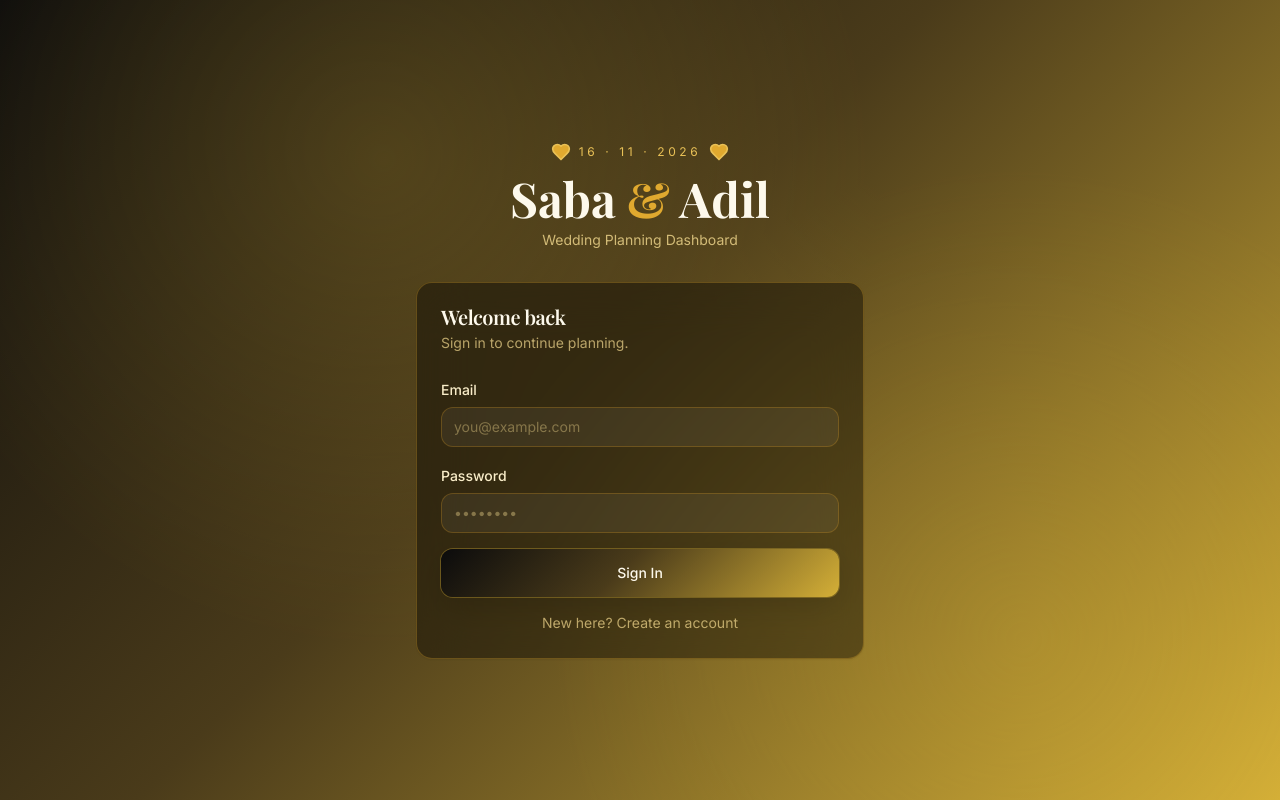
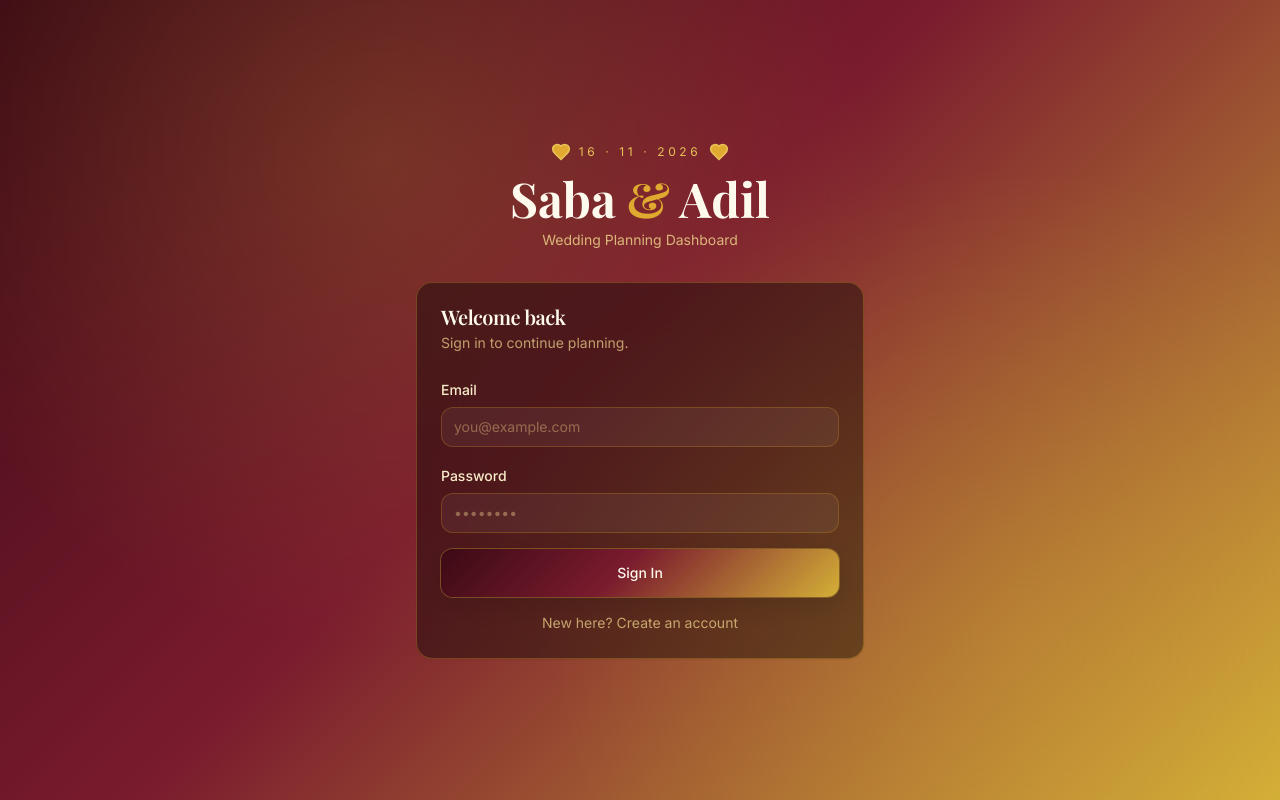
Before and after one commit to SabaAdil2026/Wedding, a Next.js app in the folder wedding-planner-2/: page /login in a window 1280 px wide. Built offline with nearby package versions, Linux system fonts and the light colour scheme; no server answers.

Commit message:
Add maroon color palette and update gradients

```diff
--- a/wedding-planner-2/tailwind.config.ts
+++ b/wedding-planner-2/tailwind.config.ts
@@ -34,6 +34,18 @@ const config: Config = {
           700: '#855218',
           800: '#6d4219',
           900: '#5c3819',
+        },
+        maroon: {
+          50: '#fbebee',
+          100: '#f2c9d1',
+          200: '#e096a5',
+          300: '#c65f76',
+          400: '#a13850',
+          500: '#7a1b2e',
+          600: '#661624',
+          700: '#4f111c',
+          800: '#3b0a14',
+          900: '#28060d',
         },
         ivory: '#FBF8F1',
         charcoal: '#0B0B0C',
@@ -81,8 +93,8 @@ const config: Config = {
         goldhover: '0 0 0 1.5px rgba(212,175,55,0.7), 0 12px 40px rgba(0,0,0,0.18)',
       },
       backgroundImage: {
-        'gold-gradient': 'linear-gradient(135deg, #0B0B0C 0%, #4a3b1a 45%, #D4AF37 100%)',
-        'gold-line': 'linear-gradient(90deg, #0B0B0C 0%, #D4AF37 100%)',
+        'gold-gradient': 'linear-gradient(135deg, #3B0A14 0%, #7A1B2E 45%, #D4AF37 100%)',
+        'gold-line': 'linear-gradient(90deg, #3B0A14 0%, #D4AF37 100%)',
       },
       keyframes: {
         shimmer: {
```
